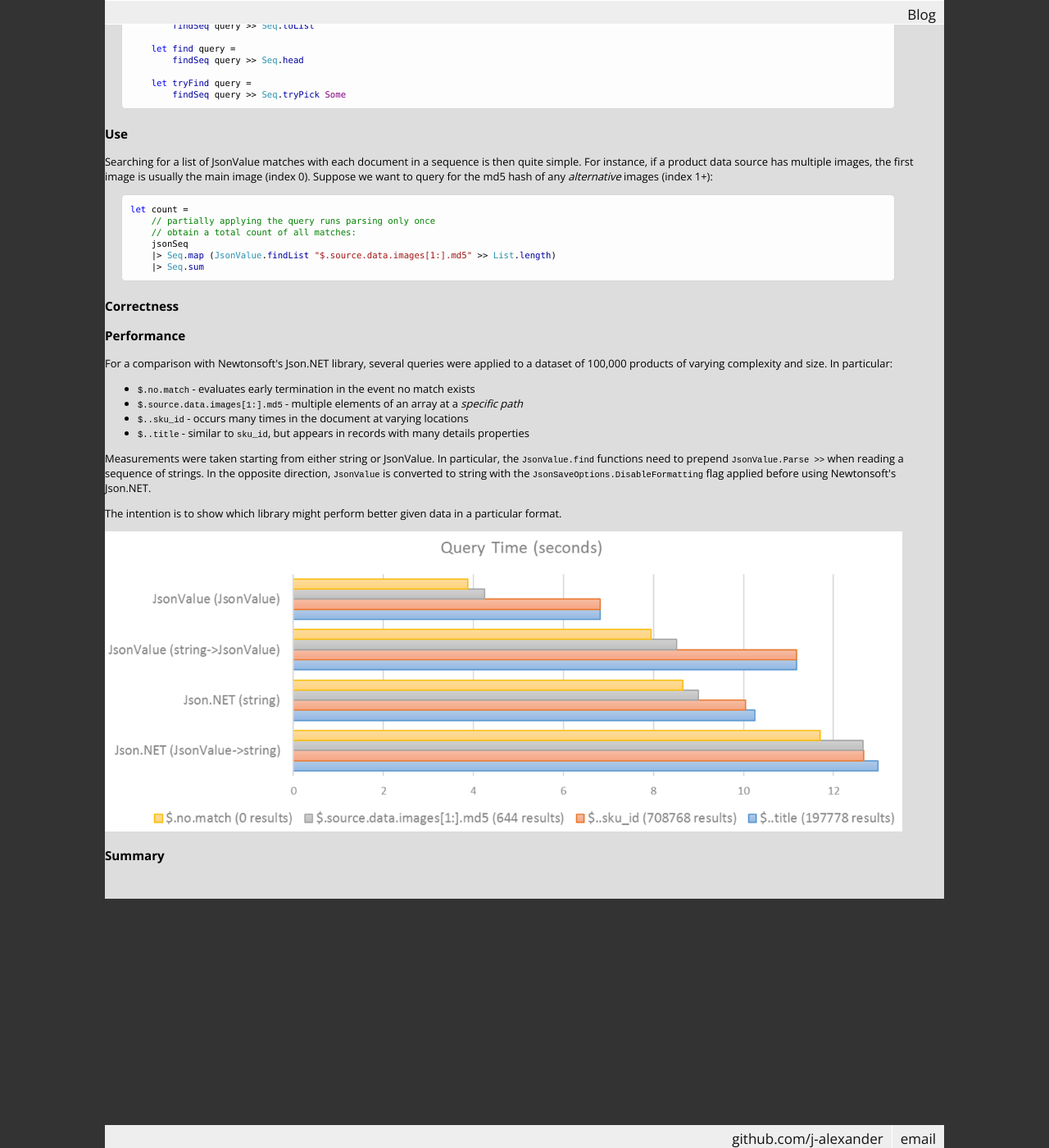
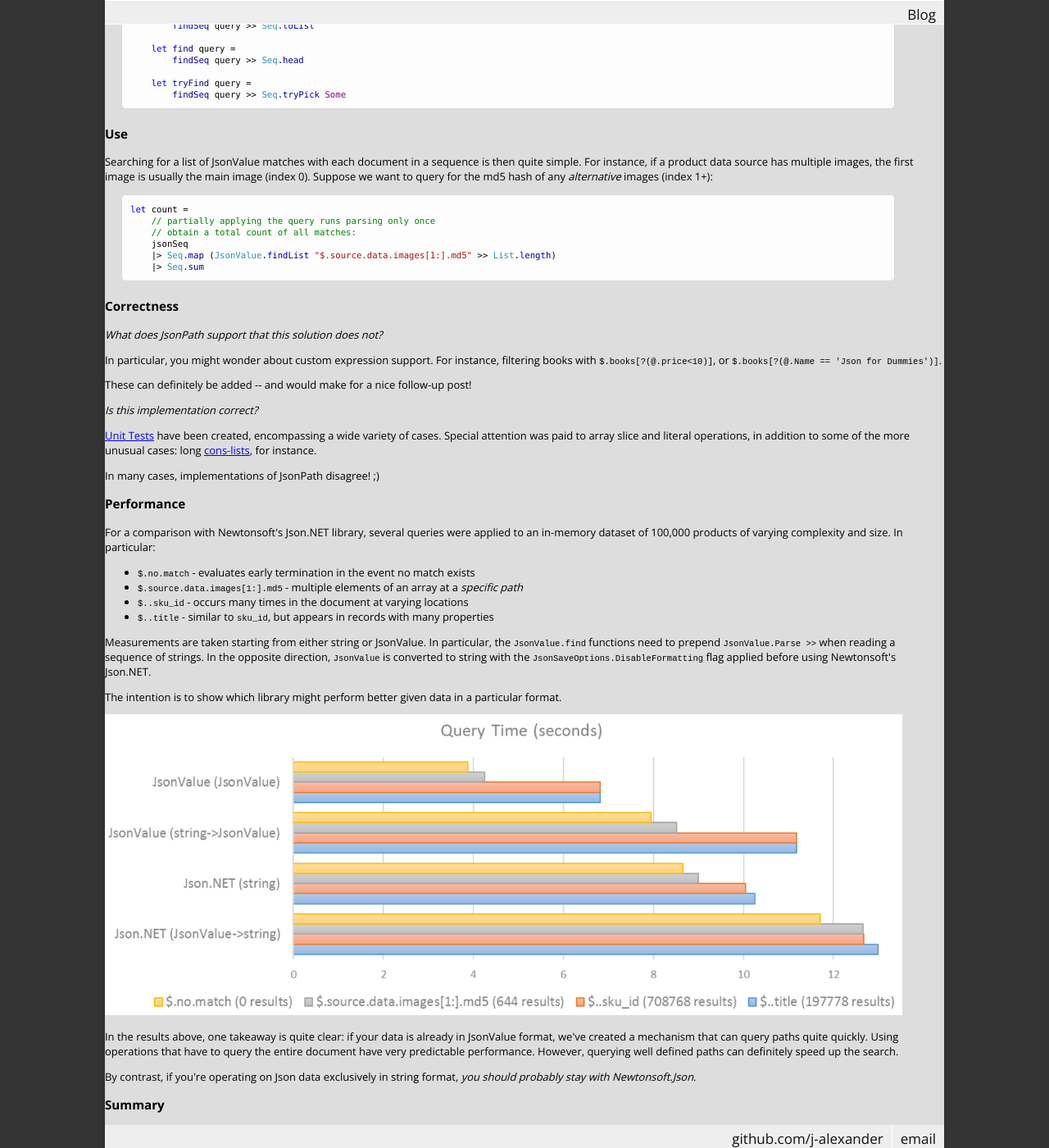
Before and after one commit to j-alexander/j-alexander.github.io, a Jekyll site: the page built from _posts/2016-12-15-jsonpath-queries-using-fsharpdata.html, in a window 1280 px wide and 1400 px high, scrolled down 6050 px. Shown: the whole window at 82% size. Built offline with Jekyll 4.4.1, drawn with Linux system fonts in a browser that asks for light colours; some web fonts are replaced.

Commit message:
more discussion of results

```diff
--- a/_posts/2016-12-15-jsonpath-queries-using-fsharpdata.html
+++ b/_posts/2016-12-15-jsonpath-queries-using-fsharpdata.html
@@ -362,22 +362,38 @@ for the md5 hash of any <em>alternative</em> images (index 1+):</p>
     <span class="o">|&gt;</span> <span onmouseout="hideTip(event, 'fs80', 353)" onmouseover="showTip(event, 'fs80', 353)" class="t">Seq</span><span class="o">.</span><span onmouseout="hideTip(event, 'fs119', 354)" onmouseover="showTip(event, 'fs119', 354)" class="f">sum</span>
 </code></pre>
 <h3>Correctness</h3>
+<p><em>What does JsonPath support that this solution does not?</em></p>
+<p>In particular, you might wonder about custom expression support. For instance,
+filtering books with <code>$.books[?(@.price&lt;10)]</code>, or <code>$.books[?(@.Name == 'Json for Dummies')]</code>.</p>
+<p>These can definitely be added -- and would make for a nice follow-up post!</p>
+<p><em>Is this implementation correct?</em></p>
+<p><a href="https://git.io/v1j6c">Unit Tests</a> have been created, encompassing a wide variety of cases.
+Special attention was paid to array slice and literal operations, in addition to some
+of the more unusual cases: long <a href="https://en.wikipedia.org/wiki/Cons#Lists">cons-lists</a>,
+for instance.</p>
+<p>In many cases, implementations of JsonPath disagree! ;)</p>
 <h3>Performance</h3>
 <p>For a comparison with Newtonsoft's Json.NET library, several queries were applied
-to a dataset of 100,000 products of varying complexity and size.  In particular:</p>
+to an in-memory dataset of 100,000 products of varying complexity and size.  In particular:</p>
 <ul>
 <li><code>$.no.match</code> - evaluates early termination in the event no match exists</li>
 <li><code>$.source.data.images[1:].md5</code> - multiple elements of an array at a <em>specific path</em></li>
 <li><code>$..sku_id</code> - occurs many times in the document at varying locations</li>
-<li><code>$..title</code> - similar to <code>sku_id</code>, but appears in records with many details properties</li>
+<li><code>$..title</code> - similar to <code>sku_id</code>, but appears in records with many properties</li>
 </ul>
-<p>Measurements were taken starting from either string or JsonValue.  In particular,
+<p>Measurements are taken starting from either string or JsonValue.  In particular,
 the <code>JsonValue.find</code> functions need to prepend <code>JsonValue.Parse &gt;&gt;</code> when reading a
 sequence of strings.  In the opposite direction, <code>JsonValue</code> is converted to string with
 the <code>JsonSaveOptions.DisableFormatting</code> flag applied before using Newtonsoft's Json.NET.</p>
 <p>The intention is to show which library might perform better given data in a particular
 format.</p>
 <img src="benchmarks.png" class="post-slide" alt="Comparison w/Newtonsoft.Json"/>
+<p>In the results above, one takeaway is quite clear: if your data is already in JsonValue format,
+we've created a mechanism that can query paths quite quickly.  Using operations that have to
+query the entire document have very predictable performance.  However, querying well defined
+paths can definitely speed up the search.</p>
+<p>By contrast, if you're operating on Json data exclusively in string format, <em>you should
+probably stay with Newtonsoft.Json</em>.</p>
 <h3>Summary</h3>
 
 <div class="tip" id="fs1">namespace System</div>
```
Also changed, not shown: 1 other file.
